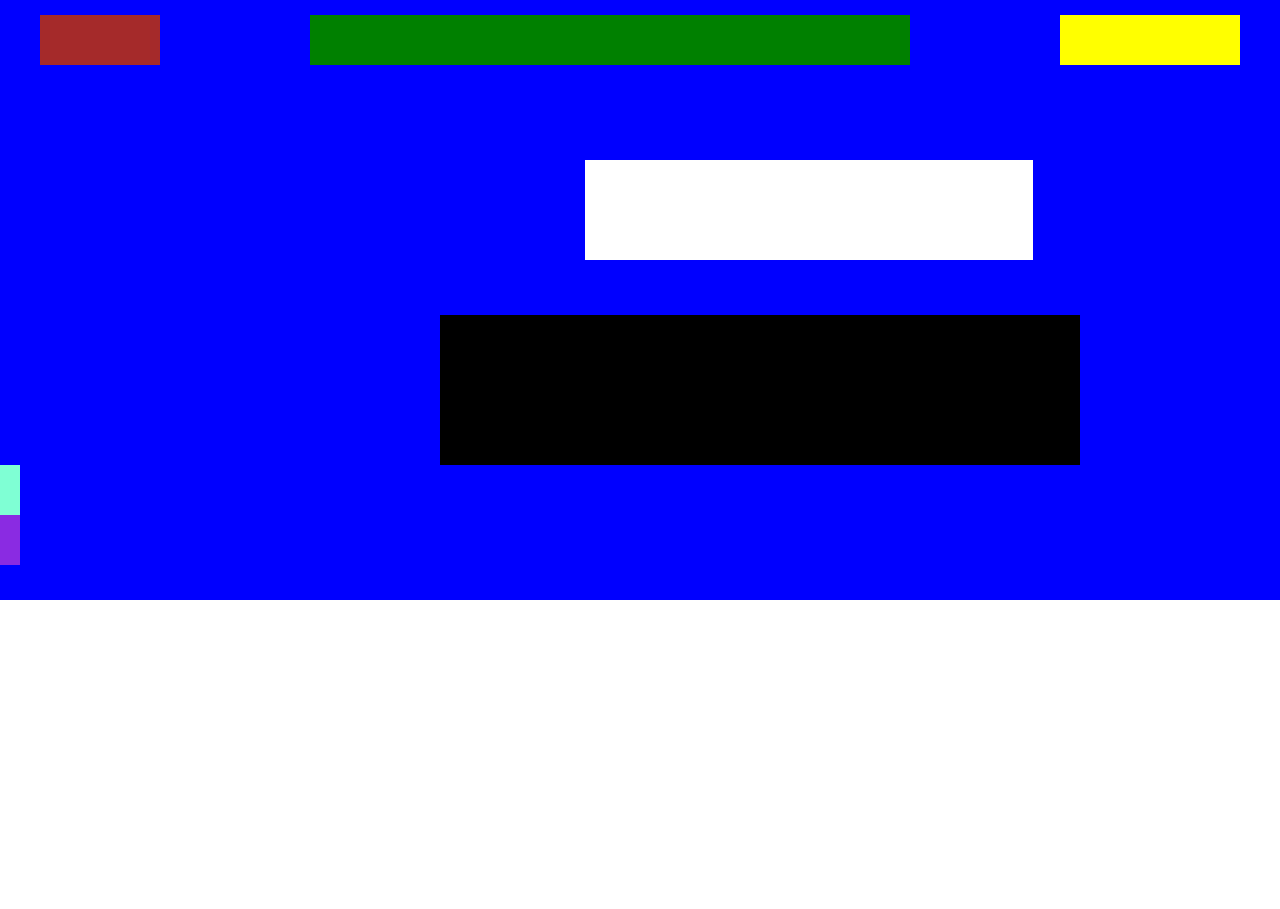
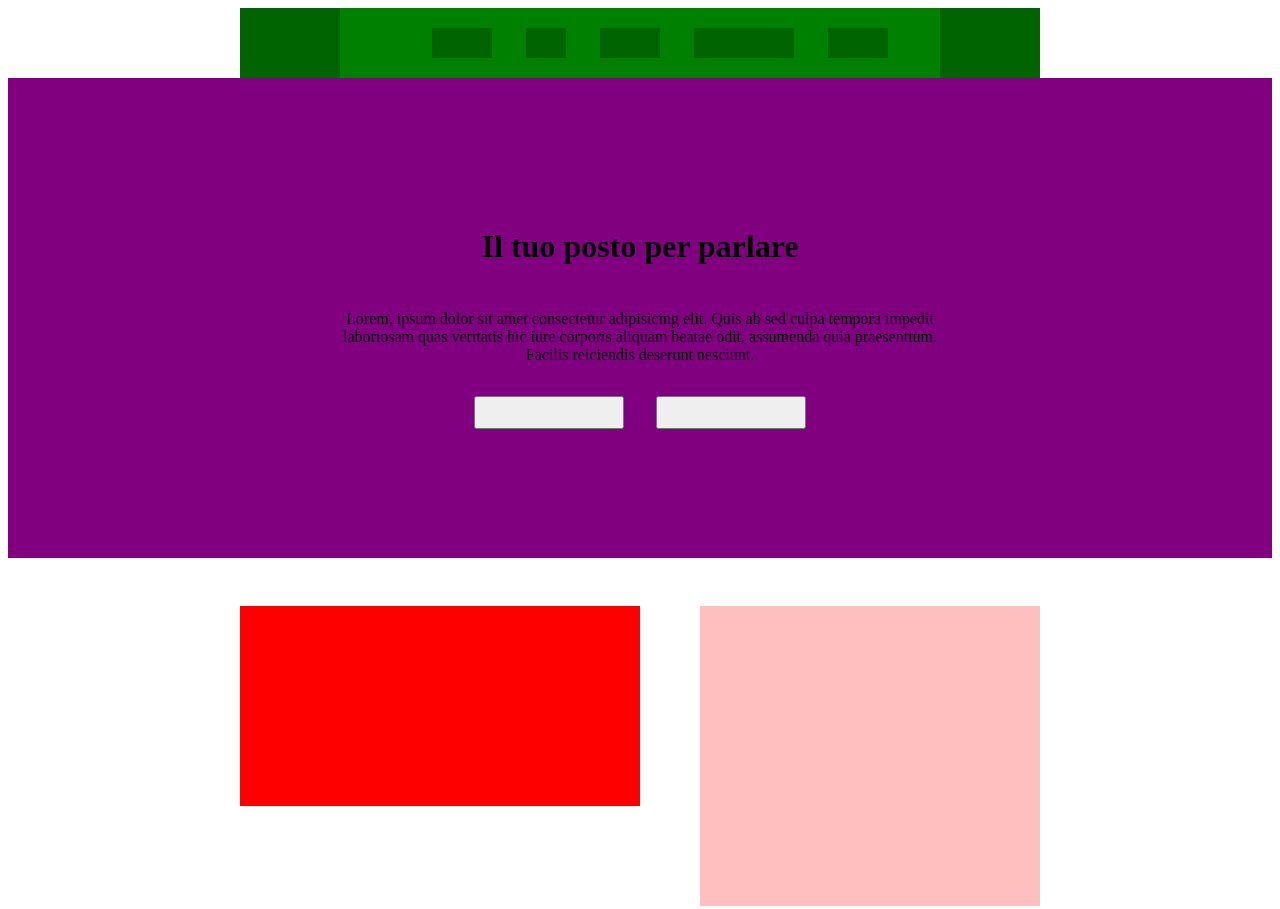
Before and after one commit to mattiavisona/htmlcss-struttura-discord, a plain HTML site: page index.html in a window 1280 px wide. Shown: the top 909 px of the page. Before the commit the page ends 800 px from the top, so only its background shows below. Drawn offline with Linux system fonts and the light colour scheme.

Commit message:
fix error

```diff
--- a/index.html
+++ b/index.html
@@ -1,5 +1,5 @@
 <!DOCTYPE html>
-<html lang="en">
+<html lang="it">
 <head>
     <meta charset="UTF-8">
     <meta http-equiv="X-UA-Compatible" content="IE=edge">
@@ -8,41 +8,169 @@
     <link rel="stylesheet" href="style.css">
 </head>
 <body>
-    <div class="background">
-      <header>
-
-        <div class="container">
-
+     <!-- navbar -->
+  <nav>
+    <div id="nav-inner" class="container-centered">
       <div id="logo"></div>
-              <div id="link">
+      <div id="links">
         <ul>
-                      <li></li>
+          <li>
+          </li>
           <li></li>
           <li></li>
           <li></li>
           <li></li>
         </ul>
       </div>
+      <div id="login"></div>
+    </div>
+  </nav>
+  <!-- navbar -->
 
-                <div id="log-in"></div>
+  <!-- header -->
+  <header>
+
+    <div class="container-centered">
+
+      <div id="header-inner">
+        <h1>Il tuo posto per parlare</h1>
+
+        <p>
+          Lorem, ipsum dolor sit amet consectetur adipisicing elit. Quis ab sed culpa tempora impedit laboriosam quas veritatis hic iure corporis aliquam beatae odit, assumenda quia praesentium. Facilis reiciendis deserunt nesciunt.
+        </p>
+
+        <div class="buttons-container">
+          <button class="btn btn-primary"></button>
+          <button class="btn btn-secondary"></button>
+        </div>
+      </div>
+    </div>
 
   </header>
+  <!-- / header -->
 
-            <nav>
+  <!-- main  -->
 
-                <div id="subtitle"></div>
+  <main>
 
     <section>
-                    <p id="text"></p>
-                    <p id="first-button"></p>
-                    <p id="second-button"></p>
+
+      <div class="section-inner container-centered">
+        <div class="section-image">
+
+        </div>
+        <div class="section-text">
+
+        </div>
+      </div>
+
     </section>
 
-            </div>
-        </nav>
+
+    <img src="img/wave.svg" alt="onda decorativa">
 
 
+    <section>
+
+      <div class="section-inner container-centered">
+        <div class="section-image">
 
         </div>
+        <div class="section-text">
+
+        </div>
+      </div>
+
+    </section>
+
+    <section>
+
+      <div class="section-inner container-centered">
+        <div class="section-image">
+
+        </div>
+        <div class="section-text">
+
+        </div>
+      </div>
+
+    </section>
+
+  </main>
+  <!-- /main  -->
+
+
+  <!-- footer -->
+  <footer>
+    <div id="footer-inner" class="container-centered">
+
+      <div id="footer-left">
+        <div class="footer-left-text">
+
+        </div>
+      </div>
+
+      <div id="footer-right">
+        <div class="footer-link-list">
+          <ul>
+            <li>Link</li>
+            <li>link</li>
+            <li>link</li>
+            <li>link</li>
+          </ul>
+        </div>
+
+        <div class="footer-link-list">
+          <ul>
+            <li>Link</li>
+            <li>link</li>
+            <li>link</li>
+            <li>link</li>
+          </ul>
+        </div>
+
+        <div class="footer-link-list">
+          <ul>
+            <li>Link</li>
+            <li>link</li>
+            <li>link</li>
+            <li>link</li>
+            <li>Link</li>
+            <li>link</li>
+            <li>link</li>
+            <li>link</li>
+          </ul>
+        </div>
+
+        <div class="footer-link-list">
+          <strong>
+            Titolino
+          </strong>
+          <ul>
+            <li>Link</li>
+            <li>link</li>
+            <li>link</li>
+            <li>link</li>
+          </ul>
+        </div>
+
+      </div>
+
+    </div>
+
+    <hr>
+
+    <div id="footer-bottom" class="container-centered">
+      <div id="footer-logo">
+
+      </div>
+
+      <div id="footer-button">
+
+      </div>
+    </div>
+  </footer>
+  <!-- /footer -->
+
 </body>
 </html>
--- a/style.css
+++ b/style.css
@@ -1,72 +1,220 @@
-*{
-    margin: 0;
-    padding: 0;
-    box-sizing: border-box;
-}
+.container-centered {
+    max-width: 800px;
+    margin-left: auto;
+    margin-right: auto;
+  }
 
-.background{
-    background-color: blue;
-    height: 600px;
-}
-.container{
+
+  #nav-inner {
     display: flex;
-    flex-wrap: nowrap;
+    flex-direction: row;
     justify-content: space-between;
-    width: 1200px;
-    margin: auto;
-}
 
-#logo{
-    background-color: brown;
-    height: 50px;
-    width: 10%;
-    margin-top: 15px;
-}
+    width: 100%;
+    height: 70px;
 
-#link{
     background-color: green;
-    height: 50px;
-    width: 50%;
-    margin-top: 15px;
-}
+  }
 
-#log-in{
-    background-color: yellow;
-    height: 50px;
-    width: 15%;
-    margin-top: 15px;
-}
 
-ul{
+  #nav-inner ul {
     list-style-type: none;
-}
- li{
-    display: inline-block;
- }
+  }
 
- nav #subtitle{
-    background-color: white;
-    width: 35%;
-    height: 100px;
-    margin:95px 0 0 585px;
+  #logo {
+    width: 100px;
+    height: 70px;
+    background-color: darkgreen;
 
- }
+  }
 
- nav #text{
+  #links {
+    display: flex;
+    align-items: stretch;
+  }
+
+  #links ul {
+    display: flex;
+    flex-direction: row;
+
+    justify-content: space-between;
+    align-items: center;
+    gap: 34px;
+
+
+  }
+
+  #links li {
+    background-color: darkgreen;
+    width: 60px;
+    height: 30px;
+
+  }
+
+  #links li:nth-child(4) {
+    width: 100px;
+  }
+
+  #links li:nth-child(2) {
+    width: 40px;
+  }
+
+
+  #login {
+    width: 100px;
+    height: 70px;
+    background-color: darkgreen;
+
+  }
+
+
+
+  header {
+    background-color: purple;
+
+  }
+
+  header > .container-centered {
+    display: flex;
+    justify-content: center;
+    align-items: center;
+    min-height: 400px;
+    padding: 40px 0;
+  }
+
+  header #header-inner {
+    display: flex;
+    flex-direction: column;
+    gap: 1em;
+
+    width: 100%;
+    max-width: 600px;
+
+    text-align: center;
+  }
+
+  header #header-inner h1 {
+    margin-bottom: 0.4em;
+  }
+
+  header #header-inner .buttons-container {
+    display: flex;
+    flex-direction: row;
+    justify-content: center;
+    gap: 2em;
+  }
+
+  header #header-inner .buttons-container button {
+    height: 2.5em;
+    width: 150px;
+  }
+
+  main section {
+    padding: 3em 0;
+  }
+
+  main section > .section-inner {
+    min-height: 300px;
+  }
+
+
+
+  main section .section-inner {
+    display: flex;
+    justify-content: space-between;
+    gap: 60px;
+
+  }
+
+  main section:nth-of-type(even) {
+    background-color: #2244ff20;
+  }
+
+  main section:nth-of-type(even) .section-inner  {
+    flex-direction: row-reverse;
+  }
+
+  main section .section-image {
+    background-color: red;
+    width: 400px;
+    height: 200px;
+  }
+
+  main section .section-text {
+    background-color: #ff000040;
+    height: 300px;
+    flex-grow: 1;
+    max-width: 60%;
+    min-width: 30%;
+  }
+
+  footer {
+    background-color: #23272a;
+  }
+
+  footer #footer-inner {
+    display: flex;
+    flex-direction: row;
+    justify-content: space-between;
+    gap: 10px;
+    padding-top: 2em;
+  }
+
+  footer #footer-inner #footer-left {
+    background-color: #ff000040;
+
+    width: 200px;
+    height: 300px;
+  }
+
+  footer #footer-inner #footer-left .footer-left-text {
     background-color: black;
-    width: 50%;
-    height: 150px;
-    margin:55px 0 0 440px;
- }
+    width: 100%;
+    height: 200px;
+  }
 
- nav #first-button{
-    background-color: aquamarine;
-    height: 50px;
-    width: 20px;
- }
 
- nav #second-button{
-    background-color: blueviolet;
-    height: 50px;
-    width: 20px;
- }
+
+
+
+  footer #footer-inner #footer-right {
+    flex-grow: 1;
+    background-color: #ff000080;
+    display: flex;
+    max-width: 500px;
+  }
+
+  footer #footer-inner #footer-right .footer-link-list {
+    display: flex;
+    flex-direction: column;
+    flex-grow: 1;
+  }
+
+  footer #footer-inner #footer-right ul {
+    list-style-type: none;
+  }
+
+  footer #footer-bottom > * {
+    background-color: #ff004480;
+
+  }
+
+
+
+  footer #footer-bottom {
+    display: flex;
+    flex-direction: row;
+    justify-content: space-between;
+
+    padding: 2em 0;
+  }
+
+  footer #footer-bottom #footer-logo {
+    width: 100px;
+    height: 60px;
+  }
+
+  footer #footer-bottom #footer-button {
+    width: 150px;
+    height: 60px;
+  }
```
Lines whose indentation alone changed are shown as unchanged.
